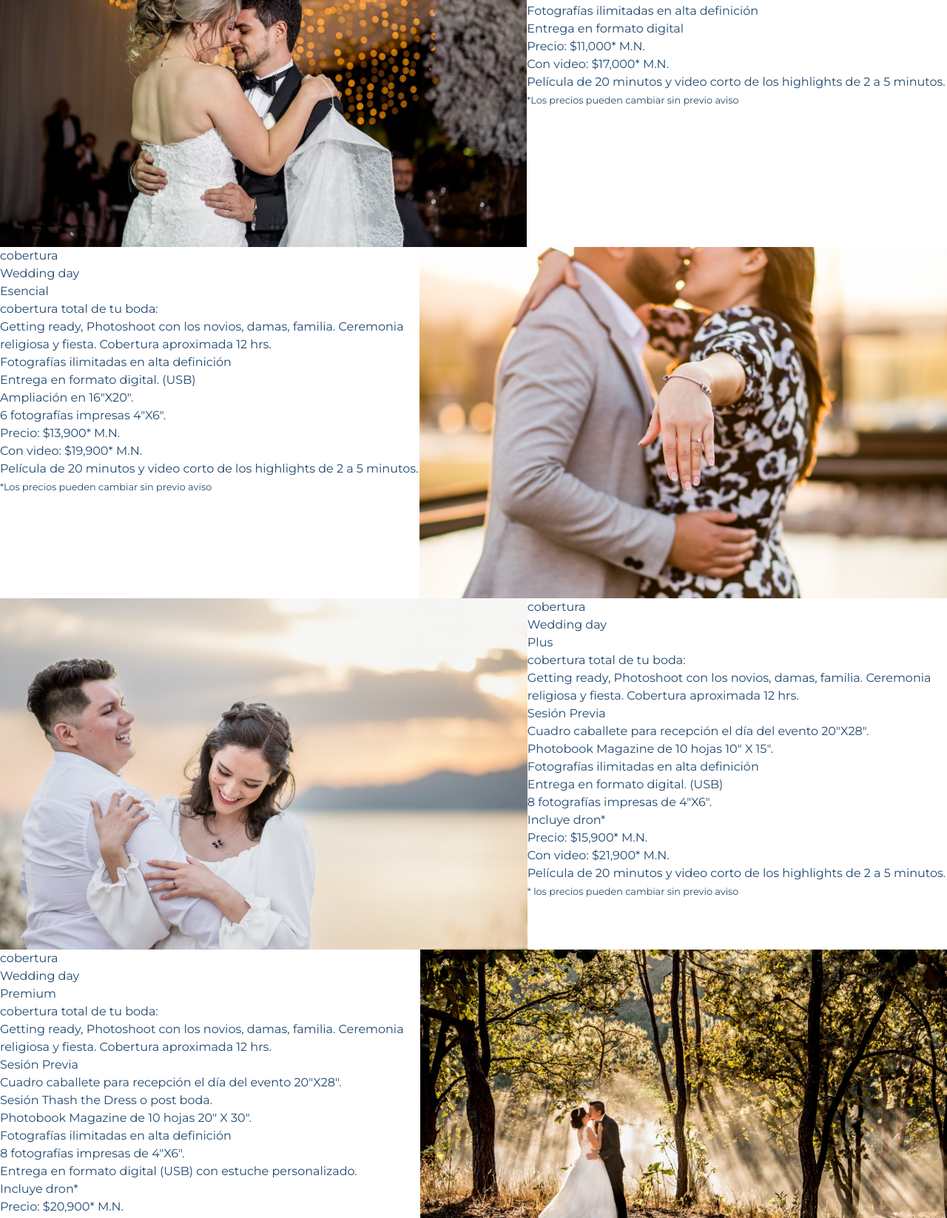
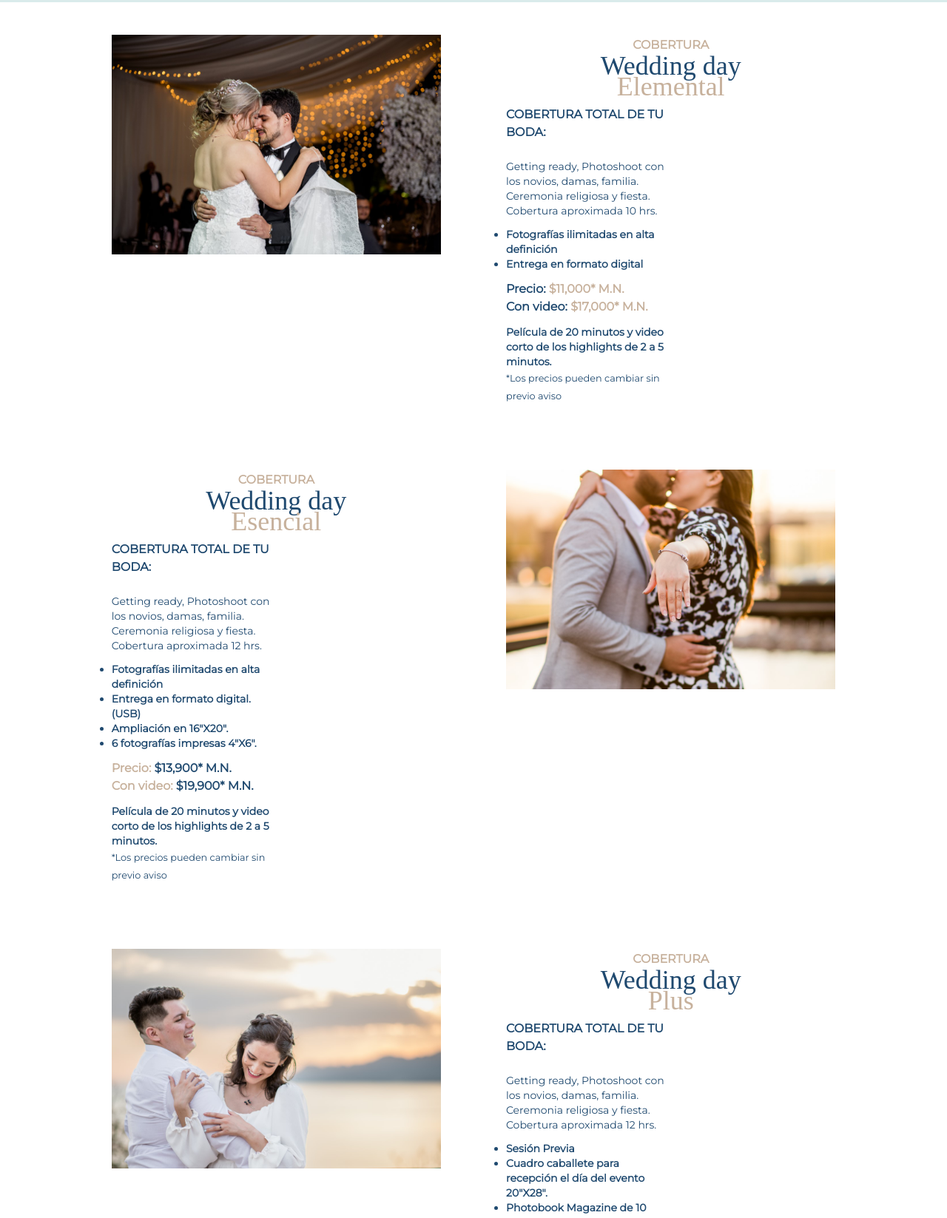
Before and after one commit to xoyoc/web, a website: page src/index.html in a window 1280 px wide. Shown: the part 941-2588 px from the top of the page at 74% size. Drawn offline with Linux system fonts and the light colour scheme; a web font is replaced by a local one.

Commit message:
Primer preview

```diff
--- a/src/css/style.css
+++ b/src/css/style.css
@@ -10,6 +10,10 @@
     color: #1F496F;
 }
 
+.textoCafe{
+    color: #C7B19C;
+}
+
 input::placeholder {
     color: #1F496F;
 }
--- a/src/index.html
+++ b/src/index.html
@@ -12,10 +12,10 @@
 </head>
 <body class="font-montserrat textoAzul">
     <header class="h-screen w-screen">
-        <div class="container h-1/6">
+        <div class="h-1/6 flex justify-center">
             <img class="object-none object-center" src="./img/logo-yadira.png" alt="Logotipo">
         </div>
-        <div class="h-4/6 w-screen">
+        <div class="h-5/6 w-screen">
             <div class="relative h-full w-full bg-foto1 bg-clip-border bg-no-repeat bg-cover bg-center">
                 <div class="absolute inset-y-2/4 left-24 h-16 w-3/12 text-center">
                     <h2 class="font-alice text-2xl pb-10">Estás a un solo clic de agendar la fecha para la sesión de fotografías idel para ti.</h2>
@@ -24,75 +24,79 @@
                 </div>
             </div>
         </div>
-        <div class="h-1/6 w-screen bg-verde-agua">
-            <h2 class="font-alice text-center text-5xl">Coberturas y cotizaciones*</h2>
-        </div>
     </header>
     <section>
-         <div class="flex"> <!-- Wedding day Elemental -->
-            <div>
+        <div class="h-36 w-screen bg-verde-agua">
+            <h2 class="font-alice text-center text-5xl pt-10">Coberturas y cotizaciones*</h2>
+        </div>
+         <div class="flex justify-center"> <!-- Wedding day Elemental -->
+            <div class="w-5/12 py-11 px-11">
                 <img src="./img/02-Foto.jpg" alt="FotoNovios2">
             </div>
-            <div>
-                <div>
-                    <h4>cobertura</h4>
-                    <h3>Wedding day</h3>
-                    <h3>Elemental</h3>
+            <div class="w-5/12 py-11 px-11">
+                <div class="text-center py-0 my-0">
+                    <h4 class="leading-7 uppercase textoCafe font-bold">cobertura</h4>
+                    <h3 class="leading-7 font-alice text-4xl">Wedding day</h3>
+                    <h3 class="leading-7 font-alice text-4xl textoCafe">Elemental</h3>
                 </div>
-                <div>
-                    <h5>cobertura total de tu boda:</h5>
-                    <p>Getting ready, Photoshoot con los novios, damas, familia. Ceremonia religiosa y fiesta. Cobertura aproximada 10 hrs.</p>
-                    <ul>
+                <div class="w-6/12">
+                    <h5 class="uppercase textoAzul font-bold py-3">cobertura total de tu boda:</h5>
+                    <p class="py-3 text-sm">Getting ready, Photoshoot con los novios, damas, familia. Ceremonia religiosa y fiesta. Cobertura aproximada 10 hrs.</p>
+                    <ul class="list-outside list-disc font-bold text-sm leading-1">
                         <li>Fotografías ilimitadas en alta definición</li>
                         <li>Entrega en formato digital</li>
                     </ul>
-                    <h5>Precio: $11,000* M.N.</h5>
-                    <h5>Con video: $17,000* M.N.</h5>
-                    <p>Película de 20 minutos y video corto de los highlights de 2 a 5 minutos.</p>
+                    <div class="py-3">
+                        <h5 class="font-bold textoAzul">Precio: <strong class="textoCafe">$11,000* M.N.</strong></h5>
+                        <h5 class="font-bold textoAzul">Con video: <strong class="textoCafe">$17,000* M.N.</strong></h5>
+                    </div>
+                    <p class="font-bold textoAzul text-sm">Película de 20 minutos y video corto de los highlights de 2 a 5 minutos.</p>
                     <small>*Los precios pueden cambiar sin previo aviso</small>
                 </div>
             </div>
         </div>
-        <div class="flex"> <!-- Wedding day Esencial -->
-            <div>
-                <div>
-                    <h4>cobertura</h4>
-                    <h3>Wedding day</h3>
-                    <h3>Esencial</h3>
+        <div class="flex justify-center"> <!-- Wedding day Esencial -->
+            <div class="w-5/12 py-11 px-11">
+                <div class="text-center py-0 my-0">
+                    <h4 class="leading-7 uppercase textoCafe font-bold">cobertura</h4>
+                    <h3 class="leading-7 font-alice text-4xl">Wedding day</h3>
+                    <h3 class="leading-7 font-alice text-4xl textoCafe">Esencial</h3>
                 </div>
-                <div>
-                    <h5>cobertura total de tu boda:</h5>
-                    <p>Getting ready, Photoshoot con los novios, damas, familia. Ceremonia religiosa y fiesta. Cobertura aproximada 12 hrs.</p>
-                    <ul>
+                <div class="w-6/12">
+                    <h5 class="uppercase textoAzul font-bold py-3">cobertura total de tu boda:</h5>
+                    <p class="py-3 text-sm">Getting ready, Photoshoot con los novios, damas, familia. Ceremonia religiosa y fiesta. Cobertura aproximada 12 hrs.</p>
+                    <ul class="list-outside list-disc font-bold text-sm leading-1">
                         <li>Fotografías ilimitadas en alta definición</li>
                         <li>Entrega en formato digital. (USB)</li>
                         <li>Ampliación en 16"X20".</li>
                         <li>6 fotografías impresas 4"X6".</li>
                     </ul>
-                    <h5>Precio: $13,900* M.N.</h5>
-                    <h5>Con video: $19,900* M.N.</h5>
-                    <p>Película de 20 minutos y video corto de los highlights de 2 a 5 minutos.</p>
+                    <div class="py-3">
+                        <h5 class="font-bold textoAzul"><strong class="textoCafe">Precio: </strong>$13,900* M.N.</h5>
+                        <h5 class="font-bold textoAzul"><strong class="textoCafe">Con video: </strong>$19,900* M.N.</h5>
+                    </div>
+                    <p class="font-bold textoAzul text-sm">Película de 20 minutos y video corto de los highlights de 2 a 5 minutos.</p>
                     <small>*Los precios pueden cambiar sin previo aviso</small>
                 </div>
             </div>
-            <div>
+            <div class="w-5/12 py-11 px-11">
                 <img src="./img/03-Foto.jpg" alt="FotoNovios2">
             </div>
         </div>
-        <div class="flex"> <!-- Wedding day Plus -->
-            <div>
+        <div class="flex justify-center"> <!-- Wedding day Plus -->
+            <div class="w-5/12 py-11 px-11">
                 <img src="./img/04-Foto.jpg" alt="FotoNovios3">
             </div>
-            <div>
-                <div>
-                    <h4>cobertura</h4>
-                    <h3>Wedding day</h3>
-                    <h3>Plus</h3>
+            <div class="w-5/12 py-11 px-11">
+                <div class="text-center py-0 my-0">
+                    <h4 class="leading-7 uppercase textoCafe font-bold">cobertura</h4>
+                    <h3 class="leading-7 font-alice text-4xl">Wedding day</h3>
+                    <h3 class="leading-7 font-alice text-4xl textoCafe">Plus</h3>
                 </div>
-                <div>
-                    <h5>cobertura total de tu boda:</h5>
-                    <p>Getting ready, Photoshoot con los novios, damas, familia. Ceremonia religiosa y fiesta. Cobertura aproximada 12 hrs.</p>
-                    <ul>
+                <div class="w-6/12">
+                    <h5 class="uppercase textoAzul font-bold py-3">cobertura total de tu boda:</h5>
+                    <p class="py-3 text-sm">Getting ready, Photoshoot con los novios, damas, familia. Ceremonia religiosa y fiesta. Cobertura aproximada 12 hrs.</p>
+                    <ul class="list-outside list-disc font-bold text-sm leading-1">
                         <li>Sesión Previa</li>
                         <li>Cuadro caballete para recepción el día del evento 20"X28".</li>
                         <li>Photobook Magazine de 10 hojas 10" X 15".</li>
@@ -101,24 +105,26 @@
                         <li>8 fotografías impresas de 4"X6".</li>
                         <li>Incluye dron*</li>
                     </ul>
-                    <h5>Precio: $15,900* M.N.</h5>
-                    <h5>Con video: $21,900* M.N.</h5>
-                    <p>Película de 20 minutos y video corto de los highlights de 2 a 5 minutos.</p>
-                    <small>* los precios pueden cambiar sin previo aviso</small>
+                    <div class="py-3">
+                        <h5 class="font-bold textoAzul">Precio: <strong class="textoCafe">$15,900* M.N.</strong></h5>
+                        <h5 class="font-bold textoAzul">Con video: <strong class="textoCafe">$21,900* M.N.</strong></h5>
+                    </div>
+                    <p class="font-bold textoAzul text-sm">Película de 20 minutos y video corto de los highlights de 2 a 5 minutos.</p>
+                    <small>*Los precios pueden cambiar sin previo aviso</small>
                 </div>
             </div>
         </div>
-        <div class="flex"> <!-- Wedding day Premium -->
-            <div>
-                <div>
-                    <h4>cobertura</h4>
-                    <h3>Wedding day</h3>
-                    <h3>Premium</h3>
+        <div class="flex justify-center"> <!-- Wedding day Premium -->
+            <div class="w-5/12 py-11 px-11">
+                <div class="text-center py-0 my-0">
+                    <h4 class="leading-7 uppercase textoCafe font-bold">cobertura</h4>
+                    <h3 class="leading-7 font-alice text-4xl">Wedding day</h3>
+                    <h3 class="leading-7 font-alice text-4xl textoCafe">Premium</h3>
                 </div>
-                <div>
-                    <h5>cobertura total de tu boda:</h5>
-                    <p>Getting ready, Photoshoot con los novios, damas, familia. Ceremonia religiosa y fiesta. Cobertura aproximada 12 hrs.</p>
-                    <ul>
+                <div class="w-6/12">
+                    <h5 class="uppercase textoAzul font-bold py-3">cobertura total de tu boda:</h5>
+                    <p class="py-3 text-sm">Getting ready, Photoshoot con los novios, damas, familia. Ceremonia religiosa y fiesta. Cobertura aproximada 12 hrs.</p>
+                    <ul class="list-outside list-disc font-bold text-sm leading-1">
                         <li>Sesión Previa</li>
                         <li>Cuadro caballete para recepción el día del evento 20"X28".</li>
                         <li>Sesión Thash the Dress o post boda.</li>
@@ -128,17 +134,19 @@
                         <li>Entrega en formato digital (USB) con estuche personalizado.</li>
                         <li>Incluye dron*</li>
                     </ul>
-                    <h5>Precio: $20,900* M.N.</h5>
-                    <h5>Con video: $26,900* M.N.</h5>
-                    <p>Película de 20 minutos y video corto de los highlights de 2 a 5 minutos.</p>
-                    <small>* los precios pueden cambiar sin previo aviso</small>
+                    <div class="py-3">
+                        <h5 class="font-bold textoAzul">Precio: <strong class="textoCafe">$20,900* M.N.</strong></h5>
+                        <h5 class="font-bold textoAzul">Con video: <strong class="textoCafe">$26,900* M.N.</strong></h5>
+                    </div>
+                    <p class="font-bold textoAzul text-sm">Película de 20 minutos y video corto de los highlights de 2 a 5 minutos.</p>
+                    <small>*Los precios pueden cambiar sin previo aviso</small>
                 </div>
             </div>
-            <div>
+            <div class="w-5/12 py-11 px-11">
                 <img src="./img/05-Foto.jpg" alt="FotoNovios2">
             </div>
         </div>
-        <div class="h-3/6 w-screen bg-verde-agua py-5"> <!-- Detalles de los paquetes -->
+        <div class="h-3/6 w-screen bg-verde-agua py-5 mb-2"> <!-- Detalles de los paquetes -->
             <div class="h-2/6 flex justify-center">
                 <div class="w-2/12 border-r-4 px-3">
                     <ul class="list-disc list-outside font-bold w-9/12">
```
Also changed, not shown: dist/css/style.css.
